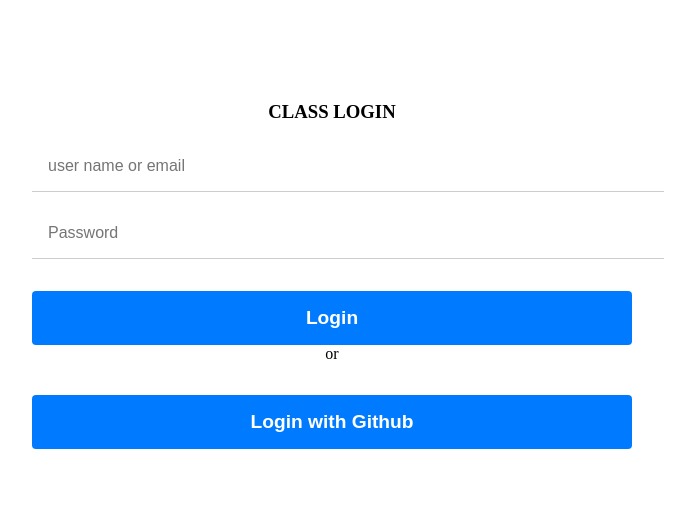
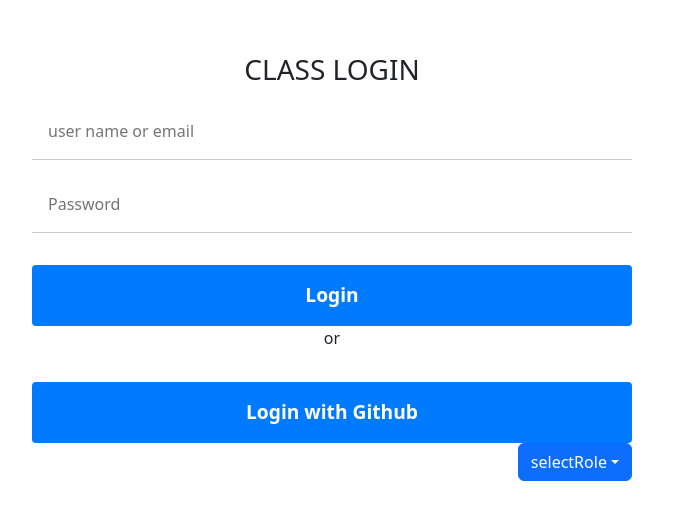
Before and after one commit to Meronggk/codezilla-student-tracker, a React (Create React App) app in the folder client/: page /signin in a window 1280 px wide. Shown: the part 145-664 px from the top of the page, without its empty margins (308-1003 px from the left). Built offline with nearby package versions, Linux system fonts and the light colour scheme.

Commit message:
role change

```diff
--- a/client/src/App.js
+++ b/client/src/App.js
@@ -1,4 +1,5 @@
 import { Route, Routes } from "react-router-dom";
+import 'bootstrap/dist/css/bootstrap.min.css';
 import GitHubCalllBack from "./components/GitHubCallBack";
 import GitHubLogin from "./components/GitHubLogin";
 import Login from "./components/Login";
--- a/client/src/components/Login.js
+++ b/client/src/components/Login.js
@@ -2,33 +2,32 @@ import React, { useState } from "react";
 import GithubLogin from "../components/GitHubLogin";
 import "./Login.css";
 import { useNavigate } from "react-router-dom";
+import SwitchRoles from "./SwitchRoles";
 
 const Login = ({ onLogin }) => {
   const navigate = useNavigate();
-	function handleEvent() {
-		if (email && password) {
-			navigate("/dashboard");
-		} else {
-			console.log("error");
-		}
-	}
   const [email, setEmail] = useState("");
   const [password, setPassword] = useState("");
+  const [role, setRole] = useState("");
 
-	const onLogIn = () => {
+  const handleLogin = () => {
     fetch("/api/signin", {
       method: "POST",
       body: JSON.stringify({
         email: email,
         password: password,
+        role: role,
       }),
       headers: { "Content-Type": "application/json" },
     })
       .then((res) => res.json())
       .then((data) => {
         onLogin(data);
-			});
+        navigate("/dashboard"); // redirect to dashboard on successful login
+      })
+      .catch((error) => console.log(error));
   };
+
   return (
     <div className="body">
       <div className="login-form">
@@ -48,7 +47,7 @@ const Login = ({ onLogin }) => {
           </div>
           <div className="email">
             <input
-							type="Password"
+              type="password"
               placeholder="Password"
               value={password}
               name="password"
@@ -56,18 +55,14 @@ const Login = ({ onLogin }) => {
               required
             ></input>
           </div>
-					<button
-						className="button"
-						onClick={() => {
-							onLogIn();
-							handleEvent();
-						}}
-					>
+
+          <button className="button" onClick={handleLogin}>
             Login
           </button>
           <p>or</p>
         </div>
         <GithubLogin />
+        <SwitchRoles role={role} setRole={setRole} />
       </div>
     </div>
   );
--- /dev/null
+++ b/client/src/components/SwitchRoles.js
@@ -0,0 +1,33 @@
+import React, { useState } from "react";
+import Dropdown from "react-bootstrap/Dropdown";
+import DropdownButton from "react-bootstrap/DropdownButton";
+
+const SwitchRoles = ({ role, setRole }) => {
+  const handleRoleChange = (eventKey, event) => {
+    setRole(eventKey);
+    fetch("/api/changerole", {
+      method: "POST",
+      body: JSON.stringify({
+        role: eventKey,
+      }),
+      headers: { "Content-Type": "application/json" },
+    })
+      .then((res) => res.json())
+      .then((data) => console.log(data))
+      .catch((error) => console.log(error));
+  };
+
+  return (
+    <div>
+      <DropdownButton
+        id="SwitchRoles-dropdown"
+        title={role || "selectRole"}
+        onSelect={handleRoleChange}>
+        <Dropdown.Item eventKey="Trainee">Trainee</Dropdown.Item>
+        <Dropdown.Item eventKey="Volunteer">Volunteer</Dropdown.Item>
+      </DropdownButton>
+    </div>
+  )
+}
+
+export default SwitchRoles;
```
Lines whose indentation alone changed are shown as unchanged.
